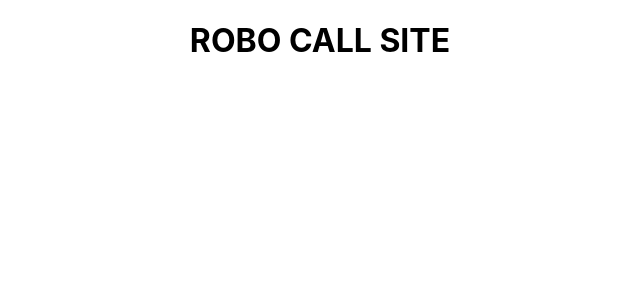
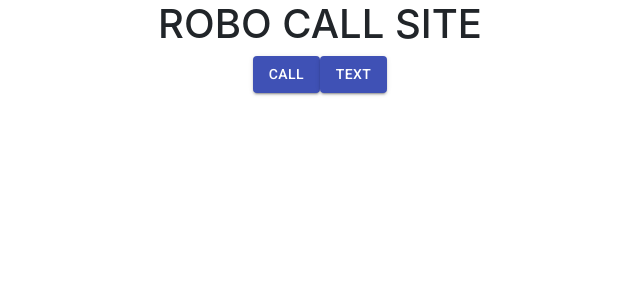
Before and after one commit to lim1017/robo_call, a React (Create React App) app: page / in a window 1280 px wide. Shown: the top 300 px of the page, without its empty margins (320-960 px from the left). Built offline with nearby package versions, Linux system fonts and the light colour scheme.

Commit message:
env failing =(

```diff
--- a/package.json
+++ b/package.json
@@ -3,12 +3,16 @@
   "version": "0.1.0",
   "private": true,
   "dependencies": {
+    "@material-ui/core": "^4.9.9",
     "@testing-library/jest-dom": "^4.2.4",
     "@testing-library/react": "^9.3.2",
     "@testing-library/user-event": "^7.1.2",
+    "bootstrap": "^4.4.1",
     "react": "^16.13.1",
+    "react-bootstrap": "^1.0.0",
     "react-dom": "^16.13.1",
-    "react-scripts": "3.4.1"
+    "react-scripts": "3.4.1",
+    "twilio": "^3.42.0"
   },
   "scripts": {
     "start": "react-scripts start",
--- a/public/index.html
+++ b/public/index.html
@@ -10,6 +10,8 @@
       content="Web site created using create-react-app"
     />
     <link rel="apple-touch-icon" href="%PUBLIC_URL%/logo192.png" />
+    <link rel="stylesheet" href="https://fonts.googleapis.com/css?family=Roboto:300,400,500,700&display=swap" />
+
     <!--
       manifest.json provides metadata used when your web app is installed on a
       user's mobile device or desktop. See https://developers.google.com/web/fundamentals/web-app-manifest/
--- a/src/App.js
+++ b/src/App.js
@@ -1,12 +1,76 @@
 import React from 'react';
-import logo from './logo.svg';
 import './App.css';
+import Button from '@material-ui/core/Button';
+import 'bootstrap/dist/css/bootstrap.min.css';
+import { Container, Row } from "react-bootstrap";
+
+
+// const API_KEY = process.env.REACT_APP_YAHOO_API_KEY;
+
+// const accountSid = process.env.TWILIO_ACCOUNT_SID;
+// const authToken = process.env.TWILIO_AUTH_TOKEN;
+
+
+
+
+
+
 
 function App() {
+
+
+
+  function call (){
+
+var twilio = require('twilio');
+
+    const client = new twilio(accountSid, authToken);
+
+
+
+    console.log('calling')
+    console.log(accountSid)
+    console.log(authToken)
+
+
+    client.calls
+          .create({
+             url: 'http://demo.twilio.com/docs/voice.xml',
+             to: '+14164538894',
+             from: '+13656571048'
+           })
+          .then(call => console.log(call.sid));
+
+  }
+
+
+
+
+
+
+
+
+
+
+
+
+
   return (
-    <div className="App">
-      <h1>ROBO CALL SITE</h1>
-    </div>
+    <Container >
+      <Row className="justify-content-md-center">
+       <h1>ROBO CALL SITE</h1>
+      </Row>
+
+      <Row className="justify-content-md-center">
+        <Button variant="contained" color="primary" onClick={call}>
+        CALL
+        </Button>
+
+        <Button variant="contained" color="primary" onClick={()=> console.log(process.env.TWILIO_AUTH_TOKEN)}>
+        TEXT
+        </Button>
+      </Row>
+    </Container>
   );
 }
 
```
Also changed, not shown: 2 other files (tests, documents, lock files or other folders).
